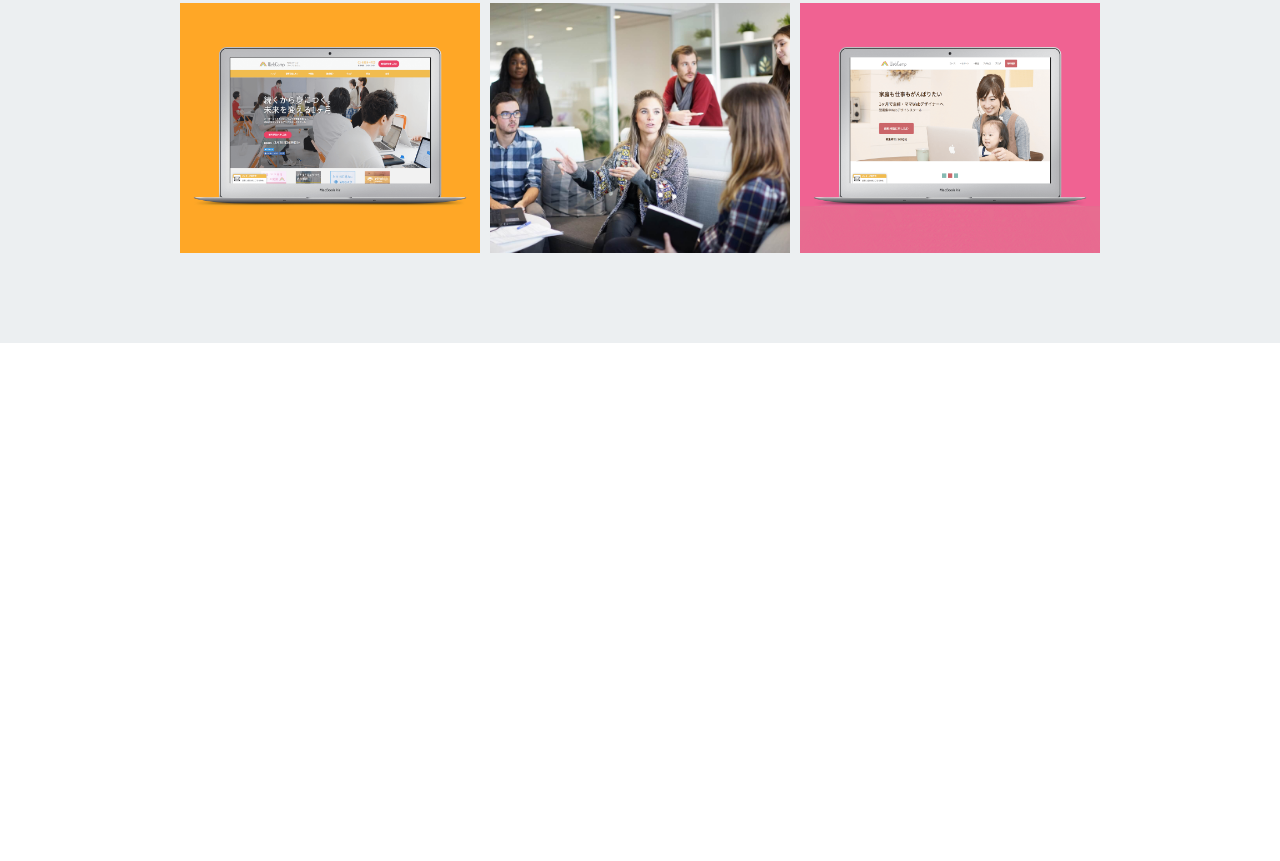
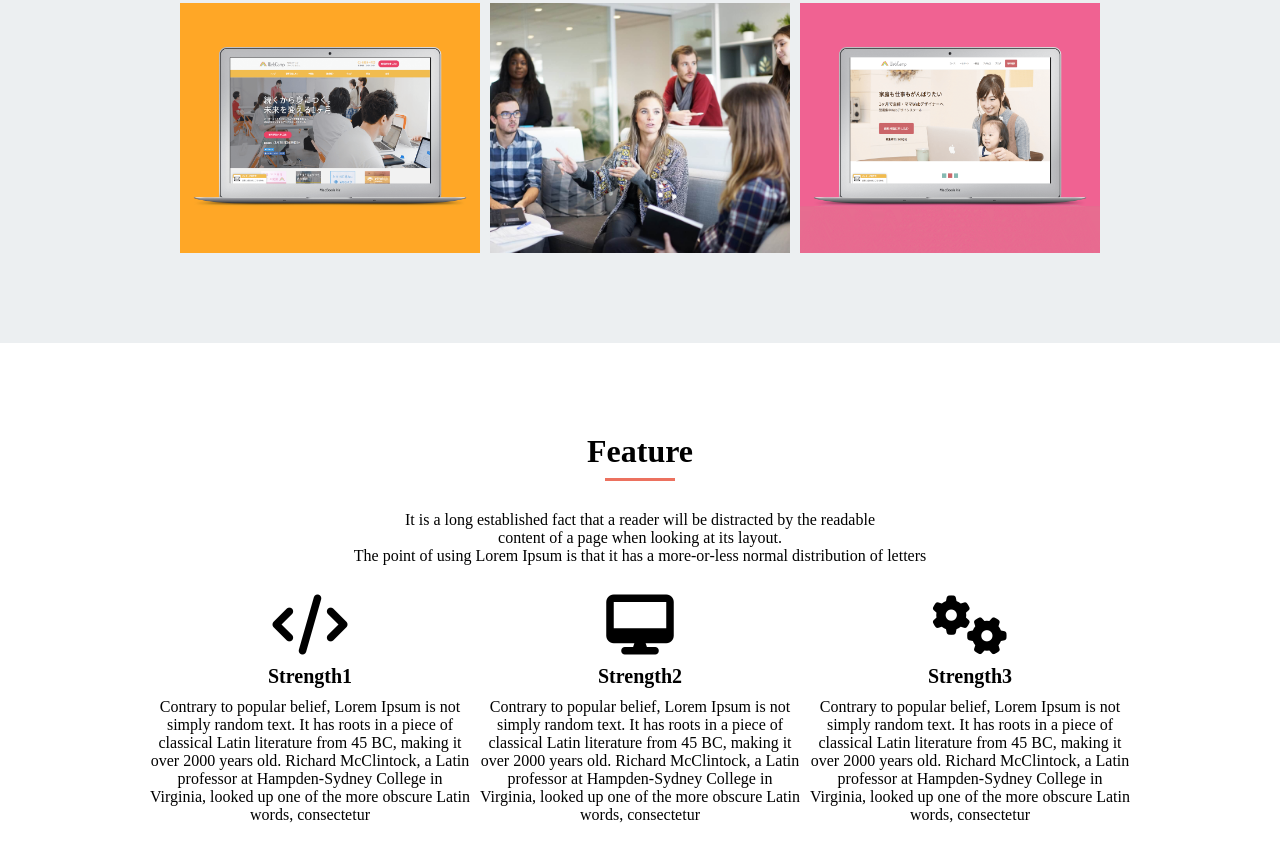
Before and after one commit to hkreds/mysite, a plain HTML site: page index.html in a window 1280 px wide. Shown: the part 1229-2090 px from the top of the page. Before the commit the page ends 1572 px from the top, so only its background shows below. Drawn offline with Linux system fonts and the light colour scheme.

Commit message:
[Add]Feature

```diff
--- a/index.html
+++ b/index.html
@@ -2,8 +2,9 @@
 <html lang="ja">
   <head>
     <meta charset="UTF-8">
+    <script src="https://kit.fontawesome.com/7638c724b1.js" crossorigin="anonymous"></script>
+    <link rel="stylesheet" href="style.css">
     <title>my site</title>
-    <link rel="stylesheet" href="style.css">
   </head>
   <body>
     <header>
@@ -37,9 +38,11 @@
       <div class="contents">
         <h2>Portfolio</h2>
         <div class="bar"></div>
-        <p>It is a long established fact that a reader will be distracted by the readable
-        <br>content of a page when looking at its layout.
-        <br>The point of using Lorem Ipsum is that it has a more-or-less normal distribution of letters</p>
+        <p>
+          It is a long established fact that a reader will be distracted by the readable
+          <br>content of a page when looking at its layout.
+          <br>The point of using Lorem Ipsum is that it has a more-or-less normal distribution of letters
+        </p>
         <div class="images">
           <div class="image"></div>
           <div class="image"></div>
@@ -50,5 +53,47 @@
         </div>
       </div>
     </div>
+    <div class="feature">
+      <h2>Feature</h2>
+      <div class="bar"></div>
+      <p>
+        It is a long established fact that a reader will be distracted by the readable
+        <br>content of a page when looking at its layout.
+        <br>The point of using Lorem Ipsum is that it has a more-or-less normal distribution of letters
+      </p>
+      <div class="contents">
+        <div class="box">
+          <i class="fa-solid fa-code"></i>
+          <h3>Strength1</h3>
+          <p>
+            Contrary to popular belief, Lorem Ipsum is not simply random text.
+            It has roots in a piece of classical Latin literature from 45 BC,
+            making it over 2000 years old. Richard McClintock, a Latin professor
+            at Hampden-Sydney College in Virginia, looked up one of the more obscure
+            Latin words, consectetur
+          </p>
+        </div>
+        <div class="box">
+          <i class="fa-solid fa-desktop"></i>
+          <h3>Strength2</h3>
+          <p>
+            Contrary to popular belief, Lorem Ipsum is not simply random text.
+            It has roots in a piece of classical Latin literature from 45 BC, making it over 2000 years old.
+            Richard McClintock, a Latin professor at Hampden-Sydney College in Virginia,
+            looked up one of the more obscure Latin words, consectetur
+          </p>
+        </div>
+        <div class="box">
+          <i class="fa-solid fa-gears"></i>
+          <h3>Strength3</h3>
+          <p>
+            Contrary to popular belief, Lorem Ipsum is not simply random text.
+            It has roots in a piece of classical Latin literature from 45 BC, making it over 2000 years old.
+            Richard McClintock, a Latin professor at Hampden-Sydney College in Virginia,
+            looked up one of the more obscure Latin words, consectetur
+          </p>
+        </div>
+      </div>
+    </div>
   </body>
 </html>
--- a/style.css
+++ b/style.css
@@ -61,6 +61,26 @@ header{
   font-size: 20px;
 }
 
+
+h2{
+  padding-top: 90px;
+  font-size: 32px;
+  color: #000000;
+}
+
+.bar{
+  height: 3px;
+  width: 70px;
+  margin: 8px auto 0 auto;
+  border-top: solid #ec715f;
+}
+
+p{
+  margin: 30px auto;
+  font-size: 16px;
+  color: #000000;
+}
+
 .portfolio{
   width: 100%;
   background-color: #eceff1;
@@ -70,25 +90,6 @@ header{
   width: 920px;
   margin: 0 auto;
   text-align: center;
-}
-
-.portfolio>.contents>h2{
-  padding-top: 90px;
-  font-size: 32px;
-  color: #000000;
-}
-
-.portfolio>.contents>.bar{
-  height: 3px;
-  width: 70px;
-  margin: 8px auto 0 auto;
-  border-top: solid #ec715f;
-}
-
-.portfolio>.contents>p{
-  margin: 30px auto;
-  font-size: 16px;
-  color: #000000;
 }
 
 .images{
@@ -136,3 +137,36 @@ header{
   margin-left: 10px;
   margin-right: 10px;
 }
+
+.feature{
+  width: 980px;
+  margin: 0 auto;
+  text-align: center;
+}
+
+.feature>.contents{
+  display: flex;
+  margin-bottom: 90px;
+}
+
+.fa-solid{
+  font-size: 60px;
+}
+
+h3{
+  margin: 10px 0;
+  font-size: 20px;
+  color: #000000;
+}
+
+.feature>.contents>.box{
+  width: 320px;
+}
+
+.feature>.contents>.box:nth-child(2){
+  margin: 0 10px;
+}
+
+.box>p{
+  margin: 0;
+}
```
